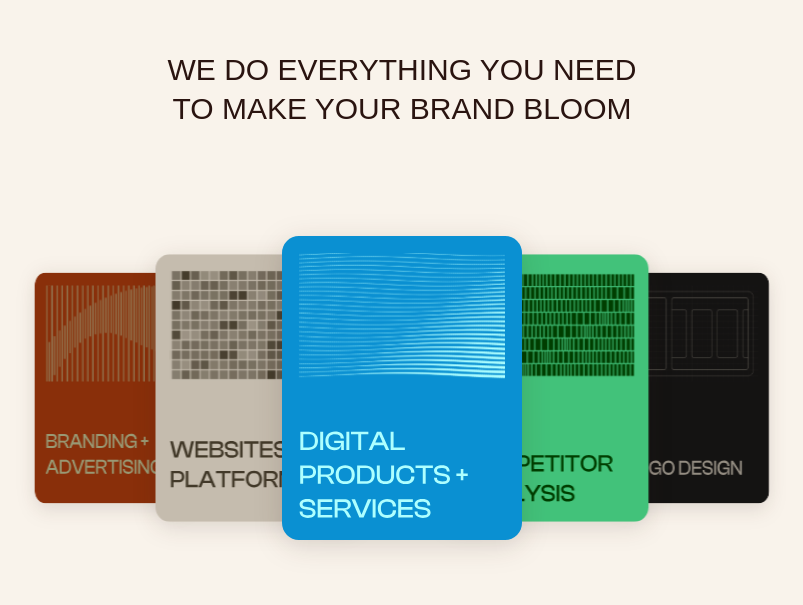
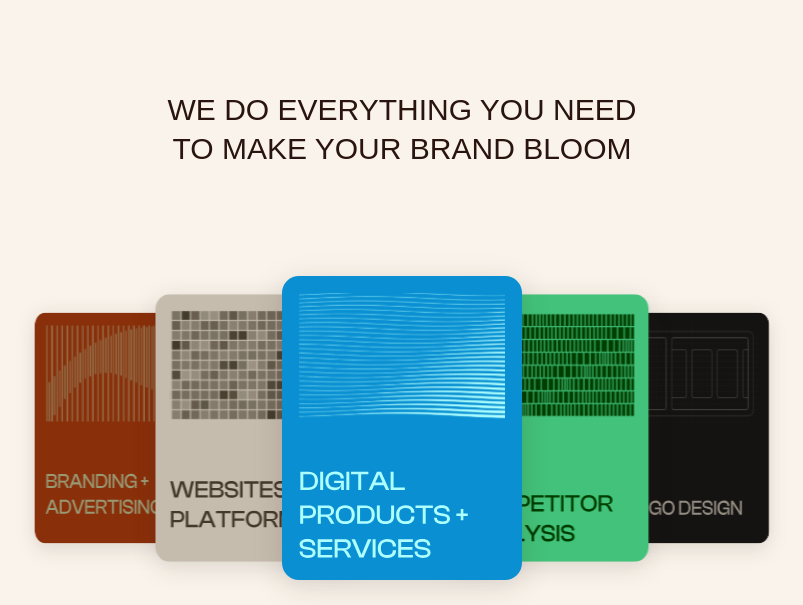
Before and after one commit to annaskhan-dev/RCHYstudio, a React (Vite) app: page / in a window 1280 px wide. Shown: the part 875-1480 px from the top of the page, without its empty margins (238-1041 px from the left). Built offline with nearby package versions, Linux system fonts and the light colour scheme.

Commit message:
Fix hero section alignment and class naming

```diff
--- a/src/components/cards.module.css
+++ b/src/components/cards.module.css
@@ -14,7 +14,8 @@
   flex-direction: column;
   align-items: center;
   justify-content: flex-start;
-  padding-top:110px;
+  padding-top:150px;
+  padding-bottom: 80px;
   overflow: hidden;
   user-select: none;
   position: relative;
```
